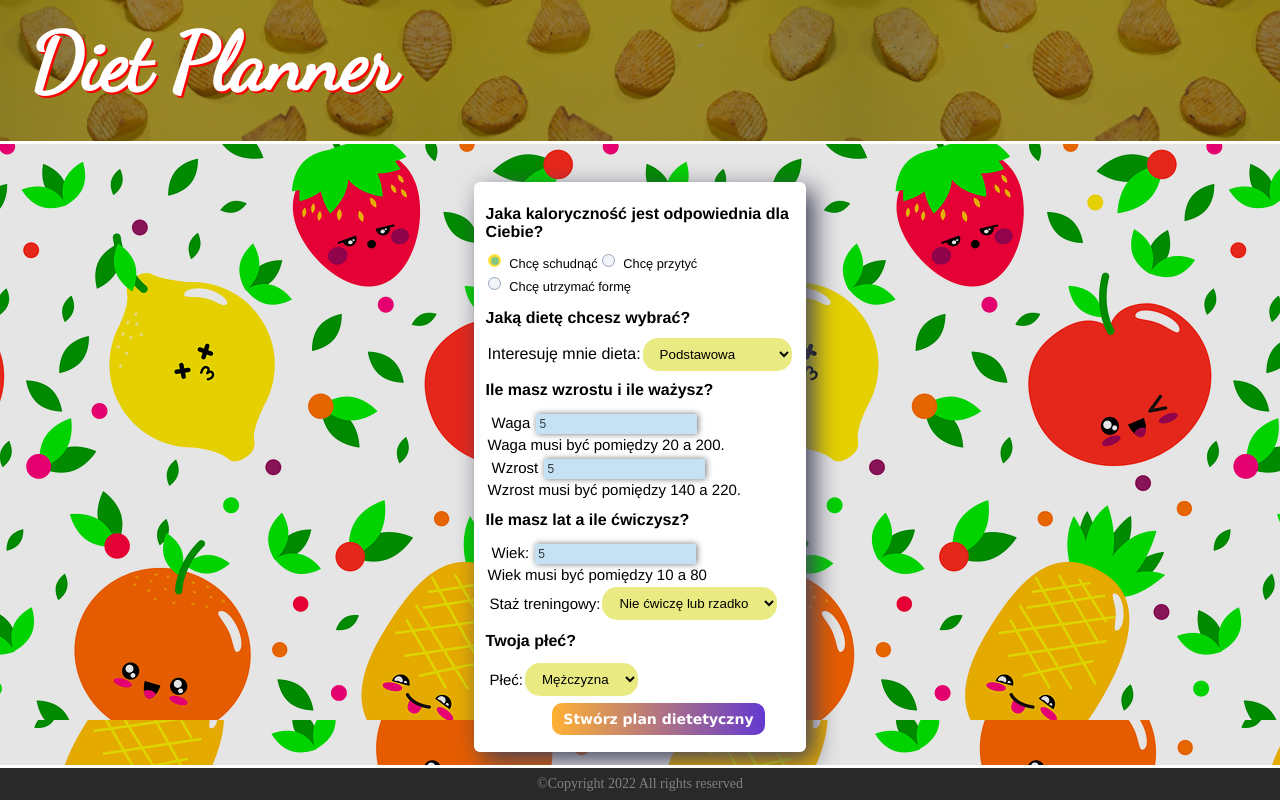
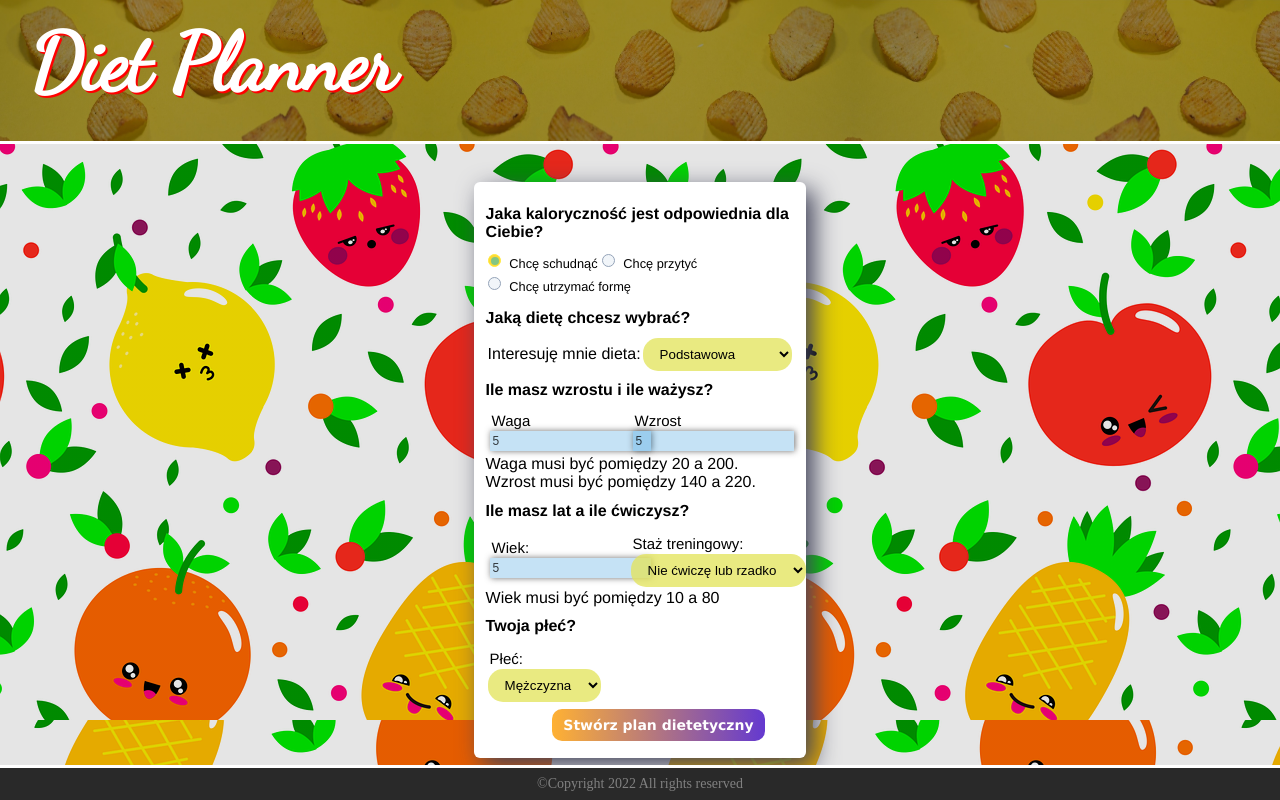
Before and after one commit to kubasmsjk/DietPlanner, an Angular app: page / in a window 1280 px wide. Both pictures are taken after typing "5", "5", "5" into the empty fields and a click on the button "Stwórz plan dietetyczny". Built offline with nearby package versions, Linux system fonts and the light colour scheme.

Commit message:
css changes

```diff
--- a/src/app/user-input-form/user-input-form.component.css
+++ b/src/app/user-input-form/user-input-form.component.css
@@ -25,9 +25,10 @@ form{
         vertical-align: middle;
         margin: 2px;
         font-size: 15px;
-
+        width: 45%;
 
 }
+
 .form-control{
     padding: 3px;
     font-size: 12px;
--- a/src/app/user-input-form/user-input-form.component.html
+++ b/src/app/user-input-form/user-input-form.component.html
@@ -28,27 +28,29 @@
                     </select>
             </div>
         <h1 class="topic-header">Ile masz wzrostu i ile ważysz?</h1>
+            <div>
                 <div class="form-group">
                     <label for="weight"></label>Waga
                     <input type="number" name="weight" class="form-control" placeholder="0" value="0" step="1" formControlName="weight">
+
+                </div>
+
+                <div class="form-group">
+                    <label for="height"></label>Wzrost
+                    <input type="number" name="height" class="form-control" placeholder="0" value="0" step="1" formControlName="height">
+                </div>
+            </div>
             <div *ngIf="myForm.controls['weight'].errors">
                 Waga musi być pomiędzy 20 a 200.
             </div>
-            </div>
-            <div class="form-group">
-                <label for="height"></label>Wzrost
-                <input type="number" name="height" class="form-control" placeholder="0" value="0" step="1" formControlName="height">
             <div *ngIf="myForm.controls['height'].errors">
                 Wzrost musi być pomiędzy 140 a 220.
             </div>
-            </div>
         <h1 class="topic-header">Ile masz lat a ile ćwiczysz?</h1>
+            <div>
                 <div class="form-group">
                     <label for="age"></label>Wiek:
                     <input type="number" name="age" class="form-control" placeholder="0" value="0" step="1" formControlName="age">
-                <div *ngIf="myForm.controls['age'].errors">
-                    Wiek musi być pomiędzy 10 a 80
-                </div>
                 </div>
                 <div class="form-group">
                     <div class="select">
@@ -59,6 +61,10 @@
                       <option value="hardTraining">Regularnie ćwiczę</option>
                     </select>
                     </div>
+                </div>
+            </div>
+                <div *ngIf="myForm.controls['age'].errors">
+                    Wiek musi być pomiędzy 10 a 80
                 </div>
         <h1 class="topic-header">Twoja płeć?</h1>
             <div class="form-group">
```
Lines whose indentation alone changed are shown as unchanged.
